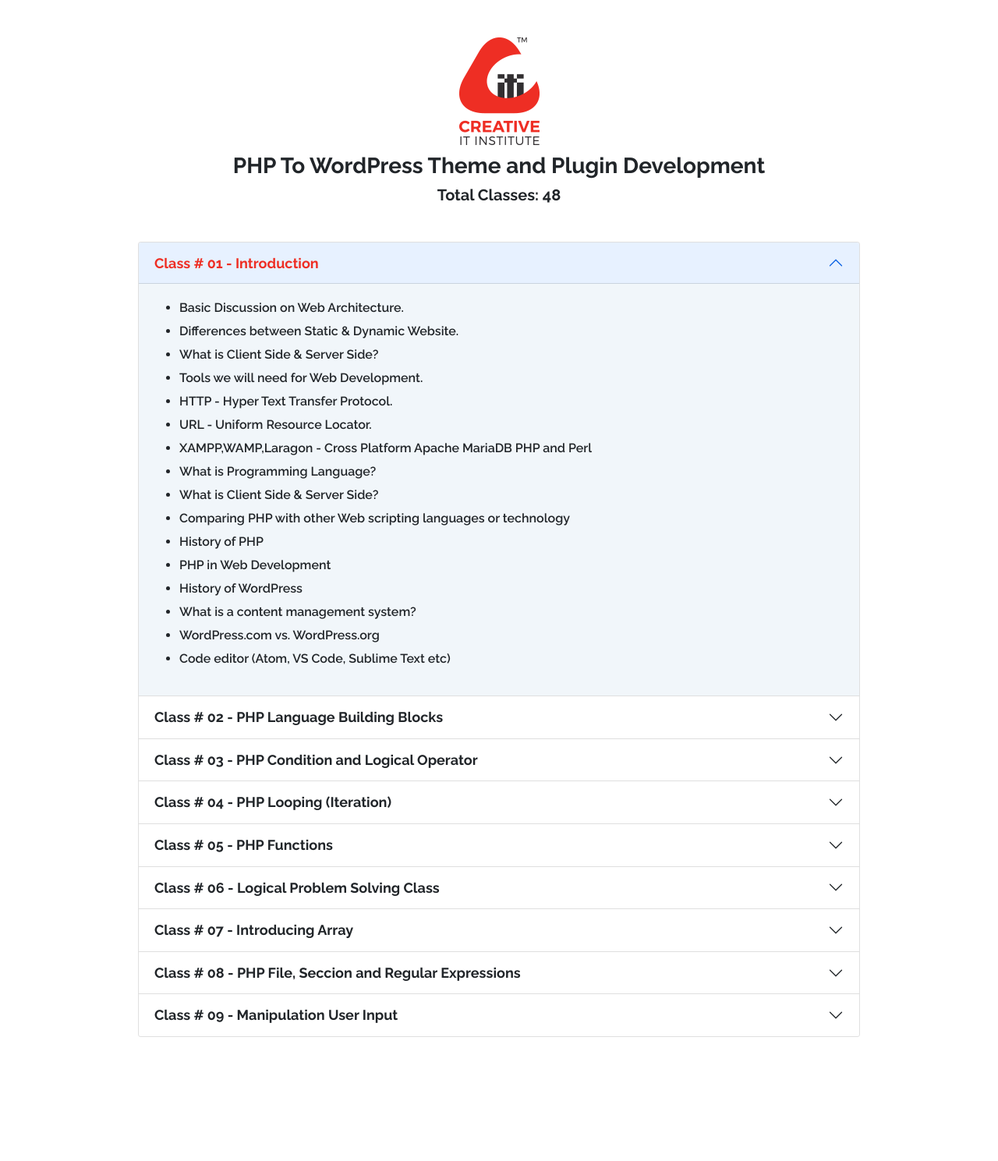
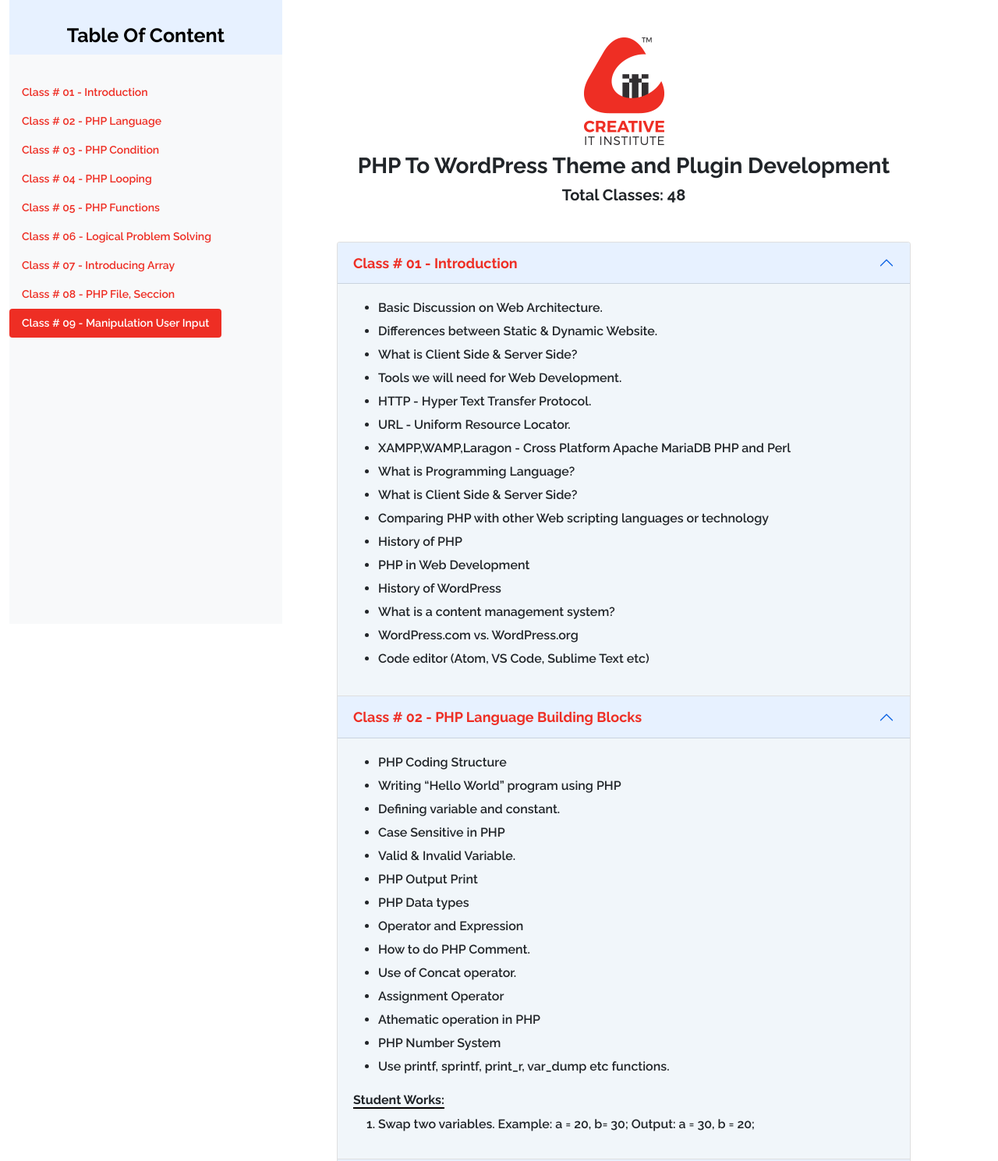
Before and after one commit to SajalSardar/WordPress-Outline, a plain HTML site: page index.html in a window 1280 px wide. Shown: the top 1489 px of the page at 78% size. Before the commit the page ends 1378 px from the top, so only its background shows below. Drawn offline with nearby package versions, Linux system fonts and the light colour scheme.

Commit message:
Change Design

```diff
--- /dev/null
+++ b/css/style.css
@@ -0,0 +1,74 @@
+body{
+  font-family: 'Raleway', sans-serif;
+
+}
+h2.accordion-button{
+  font-size: 18px;
+  font-weight: 700;
+  cursor: pointer;
+  margin-bottom: 0;
+}
+h3{
+  font-size: 16px;
+  font-weight: 700;
+  border-bottom: 2px solid #000;
+  display: inline-block;
+}
+
+ul,ol,li,p{
+  font-weight: 600;
+}
+.header{
+margin-bottom: 40px;
+}
+.header h2{
+font-weight: 700;
+margin-top: 10px;
+font-size: 28px;
+}
+.header h5{
+font-weight: 700;
+}
+
+.accordion-body{
+background-color: #f1f6fa;
+}
+
+.accordion-body ul li{
+line-height: 30px;
+font-size: 16px;
+}
+.accordion-button:not(.collapsed){
+color: #ee2e24;
+}
+.left_menu{
+height: 100vh;
+overflow-y: auto;
+position: fixed;
+width: 350px;
+}
+.left_menu_inner{
+width: 100%;
+}
+.nav-pills .nav-link.active, .nav-pills .show>.nav-link{
+background-color: #ee2e24;
+}
+.left_menu nav a{
+font-weight: 600;
+color: #ee2e24;
+font-size: 14px;
+}
+.left_menu nav a:hover{
+color: #ee2e24;
+}
+.left_menu nav h2{
+text-align: center;
+display: block;
+padding-top: 30px;
+padding-bottom: 10px;
+margin-bottom: 30px;
+font-size: 25px;
+font-weight: 700;
+background-color: #e7f1ff;
+color: #000;
+}
--- a/index.html
+++ b/index.html
@@ -7,59 +7,39 @@
     <title>PHP && WordPress</title>
     <link href="https://fonts.googleapis.com/css2?family=Raleway:wght@400;600;700&display=swap" rel="stylesheet">
     <link href="https://cdn.jsdelivr.net/npm/bootstrap@5.1.3/dist/css/bootstrap.min.css" rel="stylesheet">
-    <style>
-        body{
-            font-family: 'Raleway', sans-serif;
+    <link rel="stylesheet" href="css/style.css">
+</head>
+<body data-bs-spy="scroll" data-bs-target="#navbar-example3" data-bs-offset="50" tabindex="0">
+  <section>
+    <div class="row mx-0 ">
+      <div class="col-xl-3 d-none d-xl-block">
+        <div class="left_menu navbar-light bg-light">
+          <div class="left_menu_inner">
+            <nav id="navbar-example3">
+              <h2>Table Of Content</h2>
+              <nav class="nav nav-pills">
+                <a class="nav-link active" href="#class1">Class # 01 - Introduction</a>
+                <a class="nav-link" href="#class2">Class # 02 - PHP Language</a>
+                <a class="nav-link" href="#class3">Class # 03 - PHP Condition</a>
+                <a class="nav-link" href="#class4">Class # 04 - PHP Looping</a>
+                <a class="nav-link" href="#class5">Class # 05 - PHP Functions</a>
+                <a class="nav-link" href="#class6">Class # 06 - Logical Problem Solving</a>
+                <a class="nav-link" href="#class7">Class # 07 - Introducing Array</a>
+                <a class="nav-link" href="#class8">Class # 08 - PHP File, Seccion</a>
+                <a class="nav-link" href="#class9">Class # 09 - Manipulation User Input</a>
 
-        }
-        h2.accordion-button{
-            font-size: 18px;
-            font-weight: 700;
-            cursor: pointer;
-            margin-bottom: 0;
-        }
-        h3{
-            font-size: 16px;
-            font-weight: 700;
-            border-bottom: 2px solid #000;
-            display: inline-block;
-        }
+              </nav>
 
-        ul,ol,li,p{
-            font-weight: 600;
-        }
-        .header{
-          margin-bottom: 40px;
-        }
-        .header h2{
-          font-weight: 700;
-          margin-top: 10px;
-          font-size: 28px;
-        }
-        .header h5{
-          font-weight: 700;
-        }
-
-        .accordion-body{
-          background-color: #f1f6fa;
-        }
-
-        .accordion-body ul li{
-          line-height: 30px;
-          font-size: 16px;
-        }
-        .accordion-button:not(.collapsed){
-          color: #ee2e24;
-        }
-    </style>
-</head>
-<body>
-
-
+            </nav>
+          </div>
+        </div>
+      </div>
+      <div class="col-xl-9" >
+        <div class="right_content">
           <section class="my-5">
             <div class="container">
                 <div class="row justify-content-center">
-                <div class="col-12 text-center header">
+                    <div class="col-10 text-center header">
                       <img src="images/logo.png" alt="">
                       <h2>PHP To WordPress Theme and Plugin Development</h2>
                       <h5>Total Classes: 48</h5>
@@ -68,7 +48,7 @@
                 <div class="row justify-content-center">
                     <div class="col-10">
                         <div class="accordion" id="WordPress">
-                        <div class="accordion-item">
+                            <div class="accordion-item" id="class1">
                                 <h2 class="accordion-button" data-bs-toggle="collapse" data-bs-target="#classone">
                                     Class # 01 - Introduction
                                 </h2>
@@ -96,11 +76,11 @@
                               </div>
                             </div>
 
-                        <div class="accordion-item">
-                            <h2 class="accordion-button collapsed" data-bs-toggle="collapse" data-bs-target="#classtwo">
+                            <div class="accordion-item" id="class2">
+                                <h2 class="accordion-button" data-bs-toggle="collapse" data-bs-target="#classtwo">
                                     Class # 02 - PHP Language Building Blocks
                                 </h2>
-                          <div id="classtwo" class="accordion-collapse collapse" data-bs-parent="#WordPress">
+                              <div id="classtwo" class="accordion-collapse collapse show" data-bs-parent="#WordPress">
                                 <div class="accordion-body">
                                   <ul>
                                       <li>PHP Coding Structure</li>
@@ -126,11 +106,11 @@
                               </div>
                             </div>
 
-                        <div class="accordion-item">
-                            <h2 class="accordion-button collapsed"data-bs-toggle="collapse" data-bs-target="#classthree">
+                            <div class="accordion-item" id="class3">
+                                <h2 class="accordion-button" data-bs-toggle="collapse" data-bs-target="#classthree">
                                     Class # 03 - PHP Condition and Logical Operator
                                 </h2>
-                          <div id="classthree" class="accordion-collapse collapse" data-bs-parent="#WordPress">
+                              <div id="classthree" class="accordion-collapse collapse show" data-bs-parent="#WordPress">
                                 <div class="accordion-body">
                                   <ul>
                                       <li>If</li>
@@ -162,11 +142,11 @@
                               </div>
                             </div>
 
-                        <div class="accordion-item">
-                            <h2 class="accordion-button collapsed" data-bs-toggle="collapse" data-bs-target="#class4">
+                            <div class="accordion-item" id="class4">
+                                <h2 class="accordion-button" data-bs-toggle="collapse" data-bs-target="#class4">
                                     Class # 04 - PHP Looping (Iteration)
                                 </h2>
-                          <div id="class4" class="accordion-collapse collapse" data-bs-parent="#WordPress">
+                              <div id="class4" class="accordion-collapse collapse show" data-bs-parent="#WordPress">
                                 <div class="accordion-body">
                                   <ul>
                                       <li>Introduction PHP Loop</li>
@@ -191,11 +171,11 @@
                               </div>
                             </div>
 
-                        <div class="accordion-item">
-                            <h2 class="accordion-button collapsed" data-bs-toggle="collapse" data-bs-target="#class5">
+                            <div class="accordion-item" id="class3" id="class5">
+                                <h2 class="accordion-button" data-bs-toggle="collapse" data-bs-target="#class5">
                                     Class # 05 - PHP Functions
                                 </h2>
-                          <div id="class5" class="accordion-collapse collapse" data-bs-parent="#WordPress">
+                              <div id="class5" class="accordion-collapse collapse show" data-bs-parent="#WordPress">
                                 <div class="accordion-body">
                                   <ul>
                                       <li>What is Function?</li>
@@ -224,22 +204,22 @@
                               </div>
                             </div>
 
-                        <div class="accordion-item">
-                            <h2 class="accordion-button collapsed" data-bs-toggle="collapse" data-bs-target="#class6">
+                            <div class="accordion-item" id="class3"id="class6">
+                                <h2 class="accordion-button" data-bs-toggle="collapse" data-bs-target="#class6">
                                     Class # 06 - Logical Problem Solving Class
                                 </h2>
-                          <div id="class6" class="accordion-collapse collapse" data-bs-parent="#WordPress">
+                              <div id="class6" class="accordion-collapse collapse show" data-bs-parent="#WordPress">
                                 <div class="accordion-body">
                                     <h3>2 Hours Lab Class</h3>
                                 </div>
                               </div>
                             </div>
 
-                        <div class="accordion-item">
-                            <h2 class="accordion-button collapsed" data-bs-toggle="collapse" data-bs-target="#class7">
+                            <div class="accordion-item" id="class7">
+                                <h2 class="accordion-button" data-bs-toggle="collapse" data-bs-target="#class7">
                                     Class # 07 - Introducing Array
                                 </h2>
-                          <div id="class7" class="accordion-collapse collapse" data-bs-parent="#WordPress">
+                              <div id="class7" class="accordion-collapse collapse show" data-bs-parent="#WordPress">
                                 <div class="accordion-body">
 
                                   <ul>
@@ -266,11 +246,11 @@
                               </div>
                             </div>
 
-                        <div class="accordion-item">
-                            <h2 class="accordion-button collapsed" data-bs-toggle="collapse" data-bs-target="#class8">
+                            <div class="accordion-item" id="class8">
+                                <h2 class="accordion-button" data-bs-toggle="collapse" data-bs-target="#class8">
                                     Class # 08 - PHP File, Seccion and Regular Expressions
                                 </h2>
-                          <div id="class8" class="accordion-collapse collapse" data-bs-parent="#WordPress">
+                              <div id="class8" class="accordion-collapse collapse show" data-bs-parent="#WordPress">
                                 <div class="accordion-body">
                                     <h3>File Read and Write</h3>
                                     <ul>
@@ -306,11 +286,11 @@
                               </div>
                             </div>
 
-                        <div class="accordion-item">
-                            <h2 class="accordion-button collapsed" data-bs-toggle="collapse" data-bs-target="#class9">
+                            <div class="accordion-item" id="class9">
+                                <h2 class="accordion-button" data-bs-toggle="collapse" data-bs-target="#class9">
                                     Class # 09 - Manipulation User Input
                                 </h2>
-                          <div id="class9" class="accordion-collapse collapse" data-bs-parent="#WordPress">
+                              <div id="class9" class="accordion-collapse collapse show" data-bs-parent="#WordPress">
                                 <div class="accordion-body">
 
                                   <ul>
@@ -326,9 +306,11 @@
                               </div>
                             </div>
 
-
-
                           </div>
+                    </div>
+                </div>
+            </div>
+        </section>
         </div>
       </div>
     </div>
@@ -337,6 +319,8 @@
 
 
 
+
+
 <script src="https://cdn.jsdelivr.net/npm/bootstrap@5.1.3/dist/js/bootstrap.bundle.min.js"></script>
 </body>
 </html>
```
Lines whose indentation alone changed are shown as unchanged.
